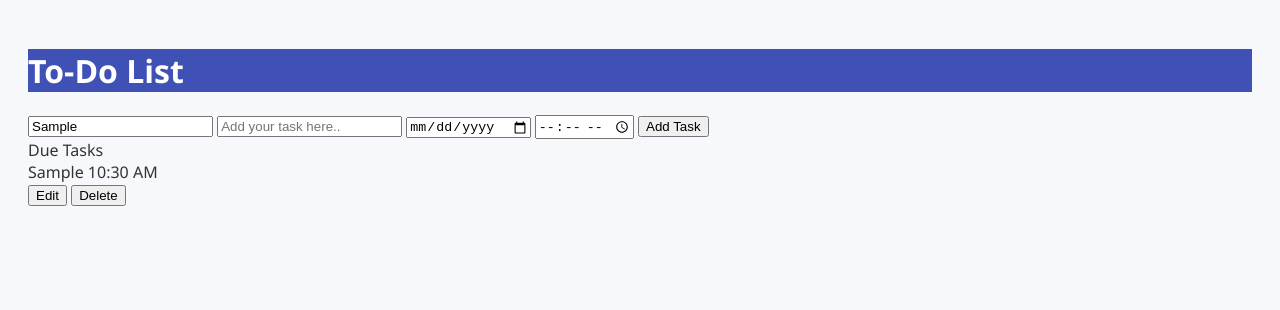
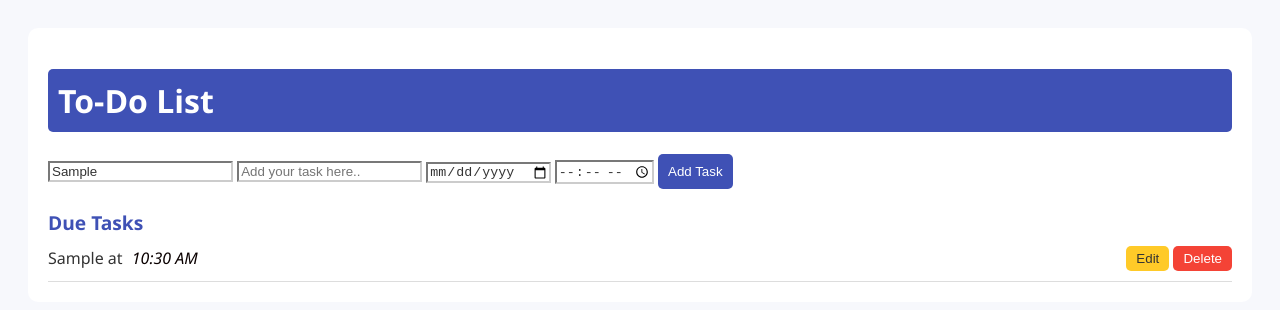
Before and after one commit to amol-rathod-147/Amol-To-Do-List, a plain HTML site: page index.html in a window 1280 px wide. Both pictures are taken after typing "Sample", "Sample", "2020-01-15", "10:30" into the empty fields and a click on the button "Add Task". Drawn offline with Linux system fonts and the light colour scheme.

Commit message:
Added styling part

```diff
--- a/index.html
+++ b/index.html
@@ -7,6 +7,7 @@
     <link rel="stylesheet" href="style.css">
 </head>
 <body>
+    <div class="page">
     <div class="container">
         <h1>To-Do List</h1>
         <input type="text" id="searchBar" placeholder="Search tasks...">
@@ -17,7 +18,7 @@
     </div>
 
   <div id="taskContainer" class="task-list"></div>
-
+</div>
   <script src="script.js"></script>
 </body>
 </html>
--- a/script.js
+++ b/script.js
@@ -34,7 +34,6 @@ document.getElementById('addTaskButton').addEventListener('click', ()=> {
 
     const today = new Date().toISOString().split('T')[0];
 
-    // Filter tasks based on the search query
     let filteredTasks = [];
     Object.keys(tasks).forEach(date => {
       tasks[date].forEach(taskObj => {
@@ -44,7 +43,6 @@ document.getElementById('addTaskButton').addEventListener('click', ()=> {
       });
     });
 
-    // If no tasks match the search query
     if (filteredTasks.length === 0) {
       taskContainer.innerHTML = '<div>No tasks found.</div>';
       return;
@@ -56,42 +54,40 @@ document.getElementById('addTaskButton').addEventListener('click', ()=> {
       todayTasks.forEach(task => {
         taskContainer.innerHTML += `
           <div class="task-item">
-            <span class="task-text">${task.taskObj.task} ${formatTime(task.taskObj.time)}</span>
+            <span class="task-text">${task.taskObj.task} at <span class="task-time"> ${formatTime(task.taskObj.time)}</span></span>
             <div class="task-buttons">
-              <button onclick="editTask('${task.date}', ${task.index})">Edit</button>
-              <button onclick="deleteTask('${task.date}', ${task.index})">Delete</button>
+              <button class="edit-btn" onclick="editTask('${task.date}', ${task.index})">Edit</button>
+              <button class="delete-btn" onclick="deleteTask('${task.date}', ${task.index})">Delete</button>
             </div>
           </div>`;
       });
     }
 
-    // Display Due Tasks (matching search)
     const dueTasks = filteredTasks.filter(task => task.date < today);
     if (dueTasks.length > 0) {
       taskContainer.innerHTML += '<div class="section-title">Due Tasks</div>';
       dueTasks.forEach(task => {
         taskContainer.innerHTML += `
           <div class="task-item">
-            <span class="task-text">${task.taskObj.task} ${formatTime(task.taskObj.time)}</span>
+            <span class="task-text">${task.taskObj.task} at <span class="task-time"> ${formatTime(task.taskObj.time)}</span></span>
             <div class="task-buttons">
-              <button onclick="editTask('${task.date}', ${task.index})">Edit</button>
-              <button onclick="deleteTask('${task.date}', ${task.index})">Delete</button>
+              <button class="edit-btn" onclick="editTask('${task.date}', ${task.index})">Edit</button>
+              <button class="delete-btn" onclick="deleteTask('${task.date}', ${task.index})">Delete</button>
             </div>
           </div>`;
       });
     }
 
-    // Display Upcoming Tasks (matching search)
     const upcomingTasks = filteredTasks.filter(task => task.date > today);
     if (upcomingTasks.length > 0) {
       taskContainer.innerHTML += '<div class="section-title">Upcoming Tasks</div>';
       upcomingTasks.forEach(task => {
         taskContainer.innerHTML += `
           <div class="task-item">
-            <span class="task-text">${task.taskObj.task} ${formatTime(task.taskObj.time)}</span>
+            <span class="task-text">${task.taskObj.task} at <span class="task-time"> ${formatTime(task.taskObj.time)}</span></span>
             <div class="task-buttons">
-              <button onclick="editTask('${task.date}', ${task.index})">Edit</button>
-              <button onclick="deleteTask('${task.date}', ${task.index})">Delete</button>
+              <button class="edit-btn" onclick="editTask('${task.date}', ${task.index})">Edit</button>
+              <button class="delete-btn" onclick="deleteTask('${task.date}', ${task.index})">Delete</button>
             </div>
           </div>`;
       });
--- a/style.css
+++ b/style.css
@@ -8,5 +8,85 @@ body {
   h1 {
     background-color: #3f51b5;
     color: white;
+    padding: 10px;
+    border-radius: 5px;
+  }
+  .page{
+    background-color: white;
+    color: #333;
+    padding: 20px;
+    border-radius: 10px;
+  }
+  input{
+    background-color: white;
+    border-color: #ccc;
+    color: #333;
+  }
+  #addTaskButton {
+    background-color: #3f51b5;
+    color: white;
+    padding: 10px;
+    border: none;
+    cursor: pointer;
+    border-radius: 5px;
+  }
 
+  #addTaskButton:hover {
+    background-color: #388e3c;
   }
+
+.task-day-section {
+    background-color: #e8f5e9;
+    color: inherit;
+    padding: 10px;
+    border-radius: 5px;
+    margin-bottom: 15px;
+  }
+
+
+  .task-item {
+    border-bottom: 1px solid #ddd;
+    display: flex;
+    justify-content: space-between;
+    align-items: center;
+    padding: 10px 0;
+  }
+
+
+  .edit-btn {
+    background-color: #ffca28;
+    color: #333;
+    border: none;
+    padding: 5px 10px;
+    cursor: pointer;
+    border-radius: 5px;
+    transition: background-color 0.3s ease;
+  }
+
+  .edit-btn:hover {
+    background-color: #fbc02d;
+  }
+  .delete-btn {
+    background-color: #f44336;
+    color: white;
+    border: none;
+    padding: 5px 10px;
+    cursor: pointer;
+    border-radius: 5px;
+    transition: background-color 0.3s ease;
+  }
+
+  .delete-btn:hover {
+    background-color: #d32f2f;
+  }
+  .section-title {
+    color: #3f51b5;
+    font-weight: bold;
+    font-size: 1.2em;
+    margin-top: 20px;
+  }
+  .task-time {
+    color: #0a0000;
+    font-style: italic;
+    margin-left: 5px;
+  }
```
